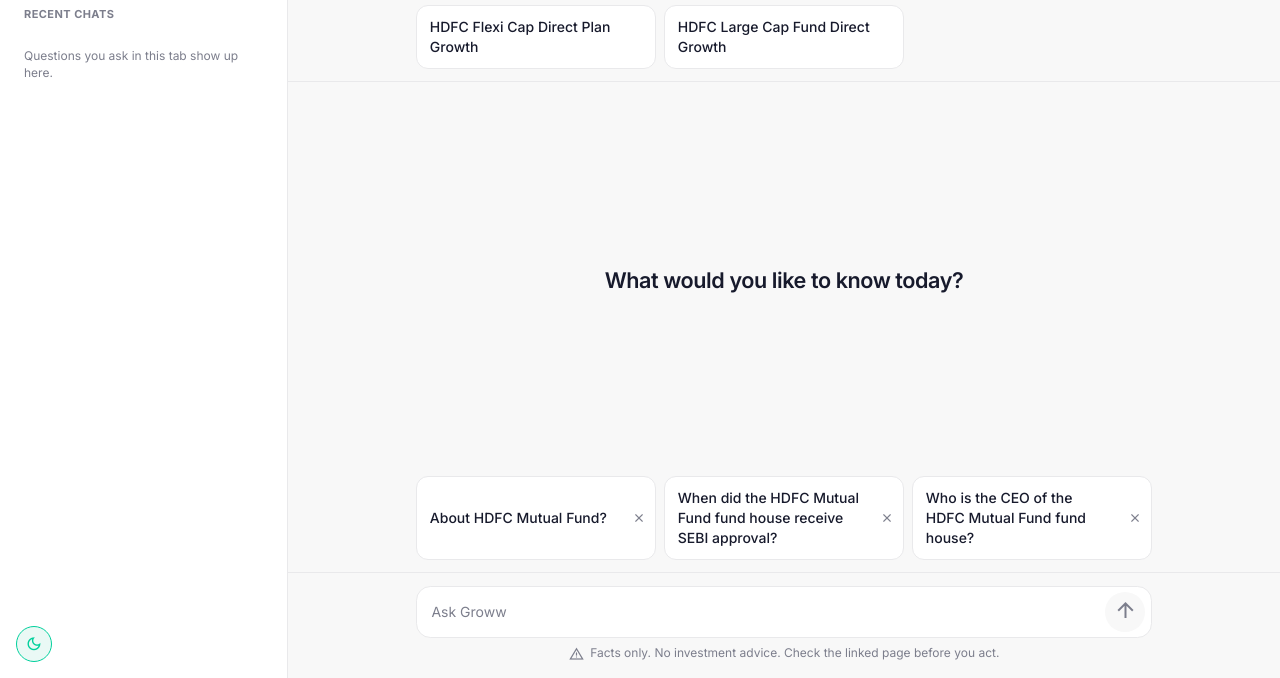
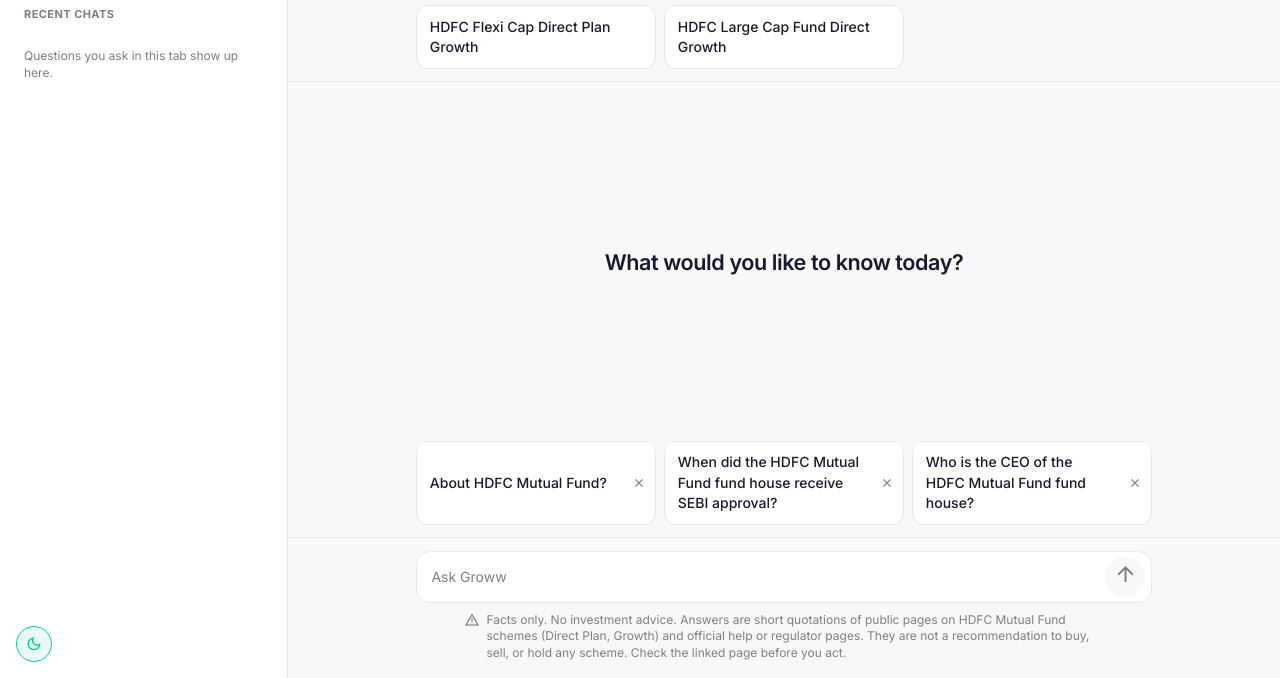
Before and after one commit to sahana1710/groww-rag, a plain HTML site: page web/index.html in a window 1280 px wide. Shown: the part 122-800 px from the top of the page. Drawn offline with nearby package versions, Linux system fonts and the light colour scheme; no server answers.

Commit message:
Rename the product to Mutual Fund Assistant and record the full disclaimer.
Co-authored-by: Cursor <cursoragent@cursor.com>

```diff
--- a/web/index.html
+++ b/web/index.html
@@ -385,21 +385,26 @@
     .suggestions:empty, .suggestions[hidden] { display: none; }
     .disclaimer {
       display: flex;
-      align-items: center;
+      align-items: flex-start;
       justify-content: center;
-      gap: 0.35rem;
-      margin: 0.45rem 0 0;
+      gap: 0.4rem;
+      margin: 0.55rem auto 0;
       padding: 0;
+      max-width: 40rem;
       color: var(--muted);
       font-size: 0.75rem;
       line-height: 1.4;
-      text-align: center;
-      white-space: nowrap;
+      text-align: left;
     }
     .disclaimer .material-symbols-outlined {
+      flex: none;
+      width: 1rem;
+      height: 1.05rem;
       font-size: 1rem;
+      line-height: 1.05rem;
       color: var(--muted);
-      line-height: 1;
+      display: grid;
+      place-items: center;
     }
     #answer {
       display: flex;
@@ -580,7 +585,7 @@
         <button class="logo-btn" type="button" id="logo-btn" aria-label="Show sidebar">
           <img class="logo" src="/logo.png?v=rising" alt="">
         </button>
-        <div class="brand-name">Mutual Fund<br><span>Knowledge Assistant</span></div>
+        <div class="brand-name">Mutual Fund<br><span>Assistant</span></div>
         <button class="collapse" type="button" id="collapse" aria-label="Hide sidebar">
           <svg class="panel-icon" viewBox="0 0 24 24" aria-hidden="true"><rect x="3" y="4" width="18" height="16" rx="2" fill="none" stroke="currentColor" stroke-width="1.6"/><path d="M9 4v16" stroke="currentColor" stroke-width="1.6"/></svg>
         </button>
@@ -625,7 +630,7 @@
           <span class="material-symbols-outlined">arrow_upward</span>
         </button>
       </form>
-      <p class="disclaimer"><span class="material-symbols-outlined" aria-hidden="true">warning</span>Facts only. No investment advice. Check the linked page before you act.</p>
+      <p class="disclaimer"><span class="material-symbols-outlined" aria-hidden="true">warning</span><span>Facts only. No investment advice. Answers are short quotations of public pages on HDFC Mutual Fund schemes (Direct Plan, Growth) and official help or regulator pages. They are not a recommendation to buy, sell, or hold any scheme. Check the linked page before you act.</span></p>
     </div>
     </div>
     </div>
```
Also changed, not shown: 4 other files.
